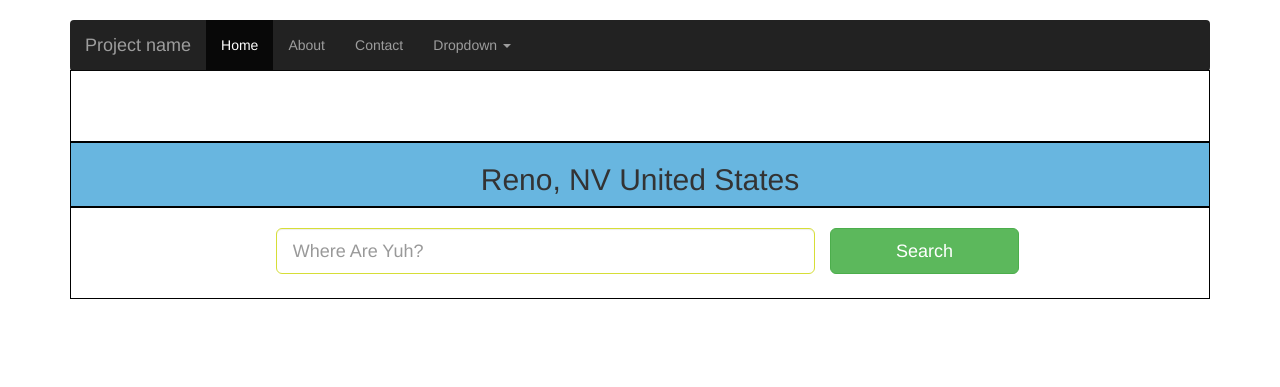
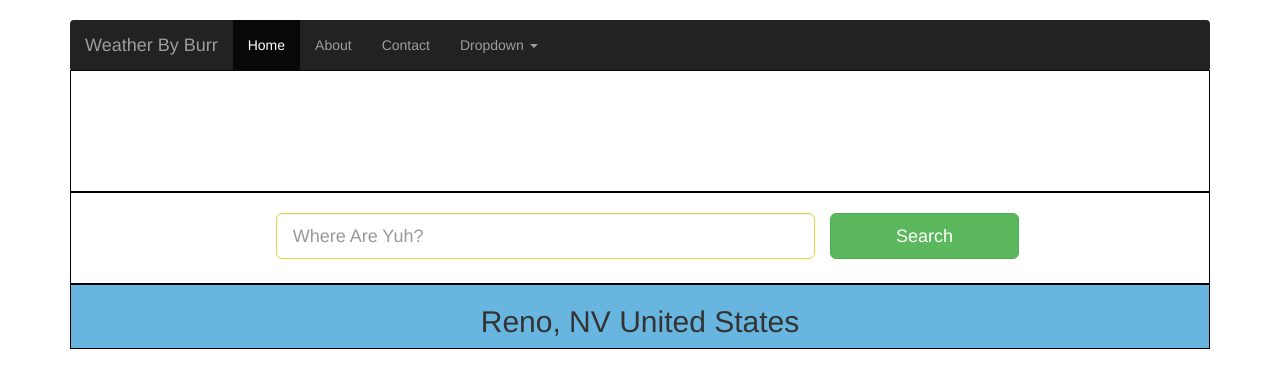
Before and after one commit to Doanvin/weather-by-burr, a website: page src/index.html in a window 1280 px wide. Shown: the top 387 px of the page. Drawn offline with nearby package versions, Linux system fonts and the light colour scheme; files that its build step writes are made by us from their sources.

Commit message:
Moved current weather beneath search, Auto-hide padding above search

```diff
--- a/src/assets/scss/sections/weather.scss
+++ b/src/assets/scss/sections/weather.scss
@@ -47,9 +47,9 @@ $black: #000;
   }
 }
 
-.padding {
+.weather__padding {
   @include border;
-  padding-top: 5rem;
+  padding-top: 10rem;
 }
 
 .search {
--- a/src/index.html
+++ b/src/index.html
@@ -22,7 +22,7 @@
                 <span class="icon-bar"></span>
                 <span class="icon-bar"></span>
               </button>
-              <a class="navbar-brand" href="#">Project name</a>
+              <a class="navbar-brand" href="#">Weather By Burr</a>
             </div>
             <div id="navbar" class="navbar-collapse collapse">
               <ul class="nav navbar-nav">
@@ -55,20 +55,22 @@
     <section class="weather-wrapper container-fluid">
       <div class="weather container">
         <!-- Padding that is hidden when #weatherResults is displayed -->
-        <div class="padding">&nbsp;</div>
+        <div class="weather__padding hidden visible-sm-block visible-md-block visible-lg-block">&nbsp;</div>
+
+        <!-- row class not needed because of the form-control class -->
+        <div class="search search--center">
+          <div class="col-sm-8 col-sm-offset-1 col-md-6 col-md-offset-2">
+            <input type="text" class="input-lg form-control search__input" name="weatherQuery" value="" placeholder="Where Are Yuh?">
+          </div>
+          <button type="button" class="col-sm-2 btn btn-lg btn-success search__button" onclick="getWeatherItem();">Search</button>
+        </div>
+
         <!-- Div tag for displaying current weather conditions after a query -->
         <div class="row weather__current">
           <div class="col-xs-12 text-center">
             <h2 class="weather__location">Reno, NV United States</h2>
             <p class="weather__condition"></p>
           </div>
-        </div>
-        <!-- row class not needed because of the form-control class -->
-        <div class="search search--center">
-          <div class="col-sm-8 col-sm-offset-1 col-md-6 col-md-offset-2">
-            <input type="text" class="input-lg form-control search__input" name="weatherQuery" value="" placeholder="Where Are Yuh?">
-          </div>
-          <button type="button" class="col-sm-2 btn btn-lg btn-success search__button" onclick="getWeatherItem();">Search</button>
         </div>
 
         <!-- Div tag for weather forecast results -->
@@ -138,7 +140,6 @@
         <p>&copy; 2016 Company, Inc. &middot; <a href="#">Privacy</a> &middot; <a href="#">Terms</a></p>
       </footer>
 
-    </div><!-- /.container -->
   <script async type="text/javascript" src="assets/js/bundle.js"></script>
 
   <script defer src="https://ajax.googleapis.com/ajax/libs/jquery/1.12.4/jquery.min.js"></script>
```
Also changed, not shown: src/assets/js/weatherApi.js (+18 -4 lines).
